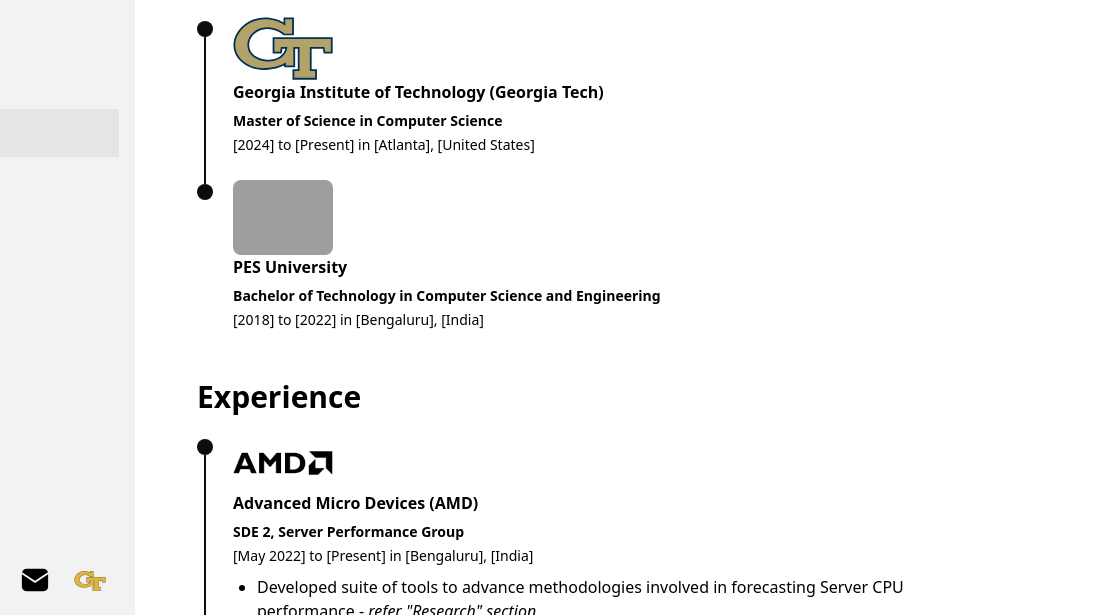
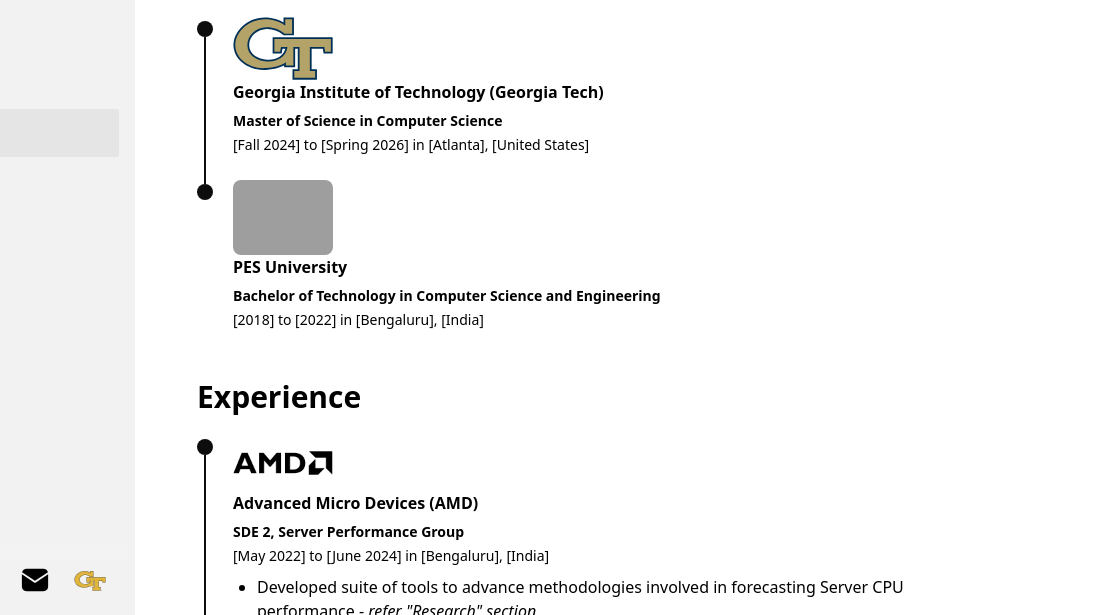
Before and after one commit to niksram/niksram.github.io, an Astro site: page /cv in a window 1280 px wide. Shown: the part 183-798 px from the top of the page, 169-1280 px from the left. Built offline with nearby package versions, Linux system fonts and the light colour scheme; Astro itself is replaced by a stand-in of ours; grey boxes are pictures that could not be loaded.

Commit message:
minor update

```diff
--- a/src/pages/cv.astro
+++ b/src/pages/cv.astro
@@ -34,7 +34,7 @@ height="1000" width="1000"
     <TimeLineElement
       title="Georgia Institute of Technology (Georgia Tech)"
       subtitleMain="Master of Science in Computer Science"
-      subtitle="[2024] to [Present] in [Atlanta], [United States]"
+      subtitle="[Fall 2024] to [Spring 2026] in [Atlanta], [United States]"
       image="/GT.svg"
     />
     <TimeLineElement
@@ -63,7 +63,7 @@ height="1000" width="1000"
     <TimeLineElement
       title="Advanced Micro Devices (AMD)"
       subtitleMain="SDE 2, Server Performance Group"
-      subtitle="[May 2022] to [Present] in [Bengaluru], [India]"
+      subtitle="[May 2022] to [June 2024] in [Bengaluru], [India]"
       image="/AMD.png"
     >
       <ul class="list-disc mx-6 mb-10 grid gap-2">
```
